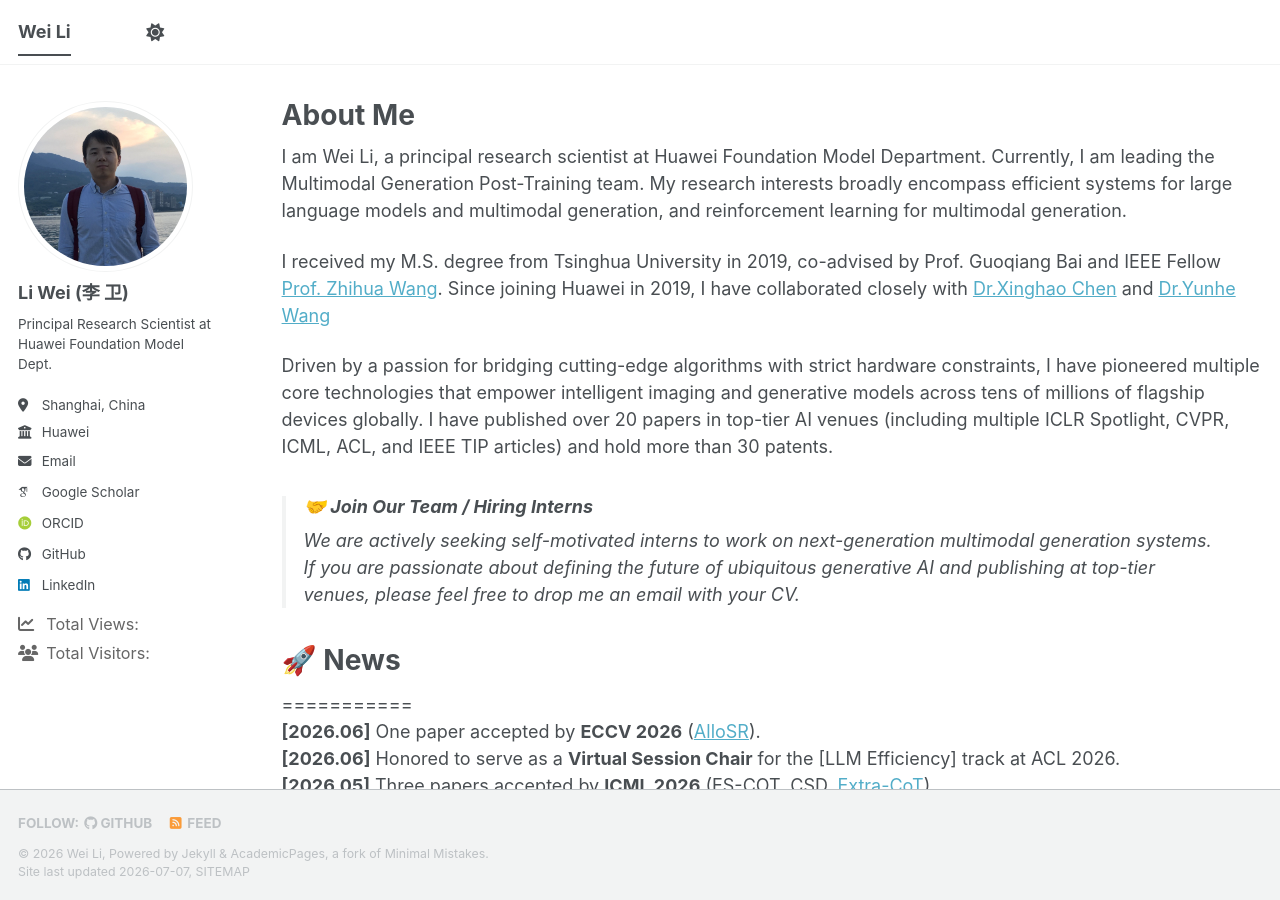
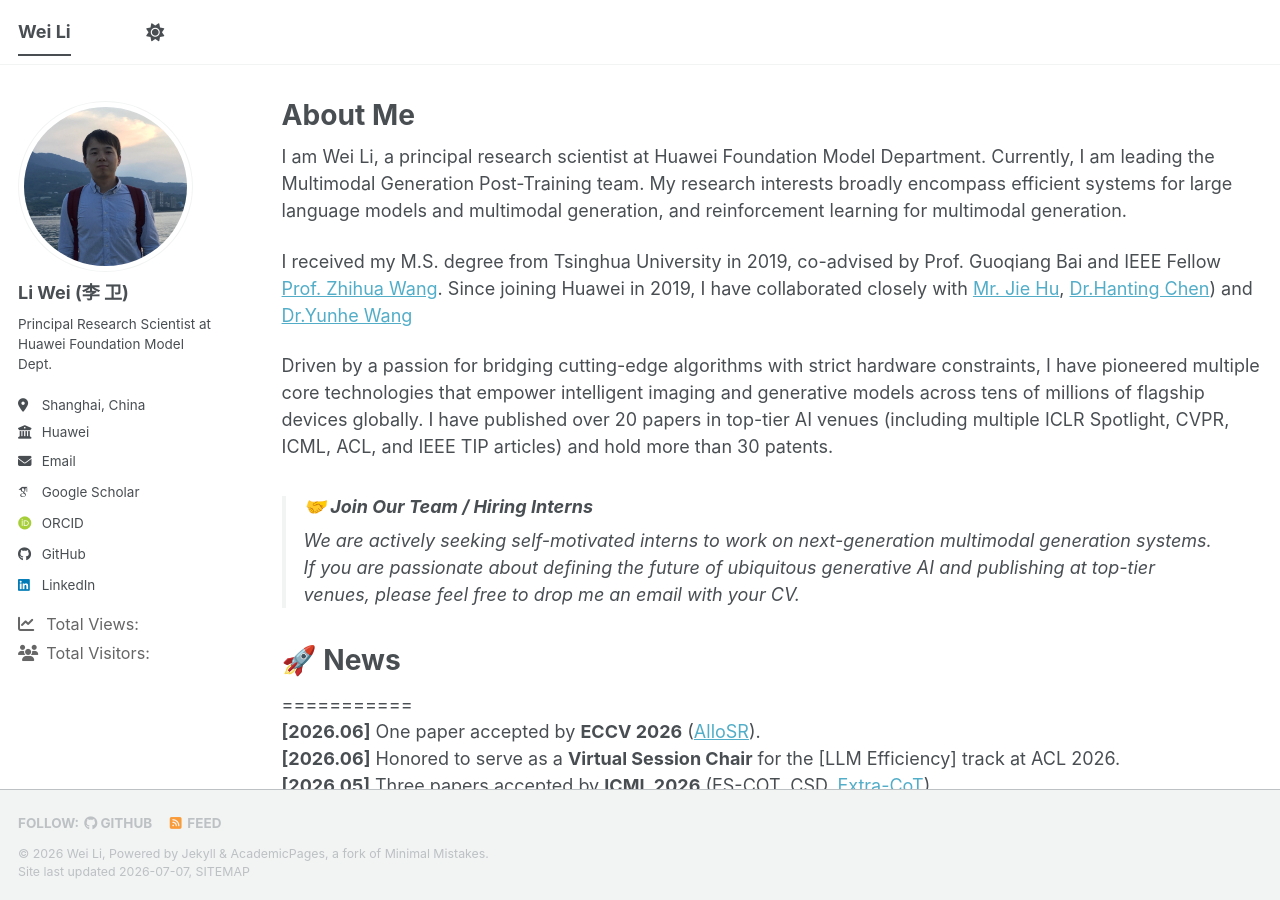
Before and after one commit to WeiLi-THU/WeiLi-THU.github.io, a Jekyll site: the page built from _pages/about.md, in a window 1280 px wide and 900 px high. Built offline with Jekyll 4.4.1, drawn with Linux system fonts in a browser that asks for light colours; some web fonts are replaced; a script bundle is joined from its source files by our own code; library files that are not in the unit come from our copies; comment, search, counter and statistics services are not loaded.

Commit message:
Update about.md

```diff
--- a/_pages/about.md
+++ b/_pages/about.md
@@ -9,7 +9,7 @@ redirect_from:
 
 I am Wei Li, a principal research scientist at Huawei Foundation Model Department. Currently, I am leading the Multimodal Generation Post-Training team. My research interests broadly encompass efficient systems for large language models and multimodal generation, and reinforcement learning for multimodal generation.
 
-I received my M.S. degree from Tsinghua University in 2019, co-advised by Prof. Guoqiang Bai and IEEE Fellow [Prof. Zhihua Wang](https://www.ime.tsinghua.edu.cn/info/1010/1746.htm). Since joining Huawei in 2019, I have collaborated closely with [Dr.Xinghao Chen](https://scholar.google.com/citations?user=tuGWUVIAAAAJ&hl=en) and [Dr.Yunhe Wang](https://scholar.google.com/citations?user=isizOkYAAAAJ&hl=en)
+I received my M.S. degree from Tsinghua University in 2019, co-advised by Prof. Guoqiang Bai and IEEE Fellow [Prof. Zhihua Wang](https://www.ime.tsinghua.edu.cn/info/1010/1746.htm). Since joining Huawei in 2019, I have collaborated closely with [Mr. Jie Hu](https://scholar.google.com/citations?user=o-3D3K4AAAAJ&hl=en), [Dr.Hanting Chen]([https://scholar.google.com/citations?user=wZ9N88gAAAAJ&hl=en)) and [Dr.Yunhe Wang](https://scholar.google.com/citations?user=isizOkYAAAAJ&hl=en)
 
 Driven by a passion for bridging cutting-edge algorithms with strict hardware constraints, I have pioneered multiple core technologies that empower intelligent imaging and generative models across tens of millions of flagship devices globally. I have published over 20 papers in top-tier AI venues (including multiple ICLR Spotlight, CVPR, ICML, ACL, and IEEE TIP articles) and hold more than 30 patents.
 
```
